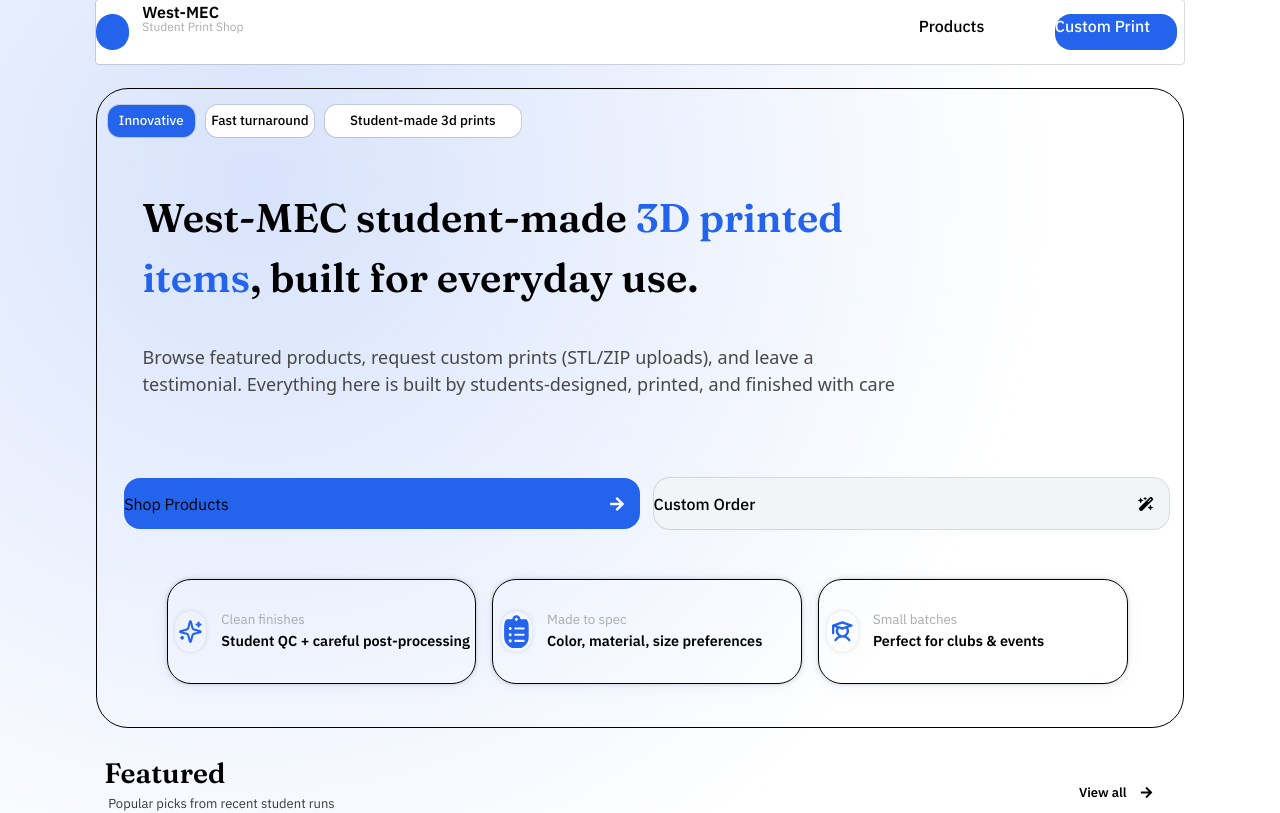
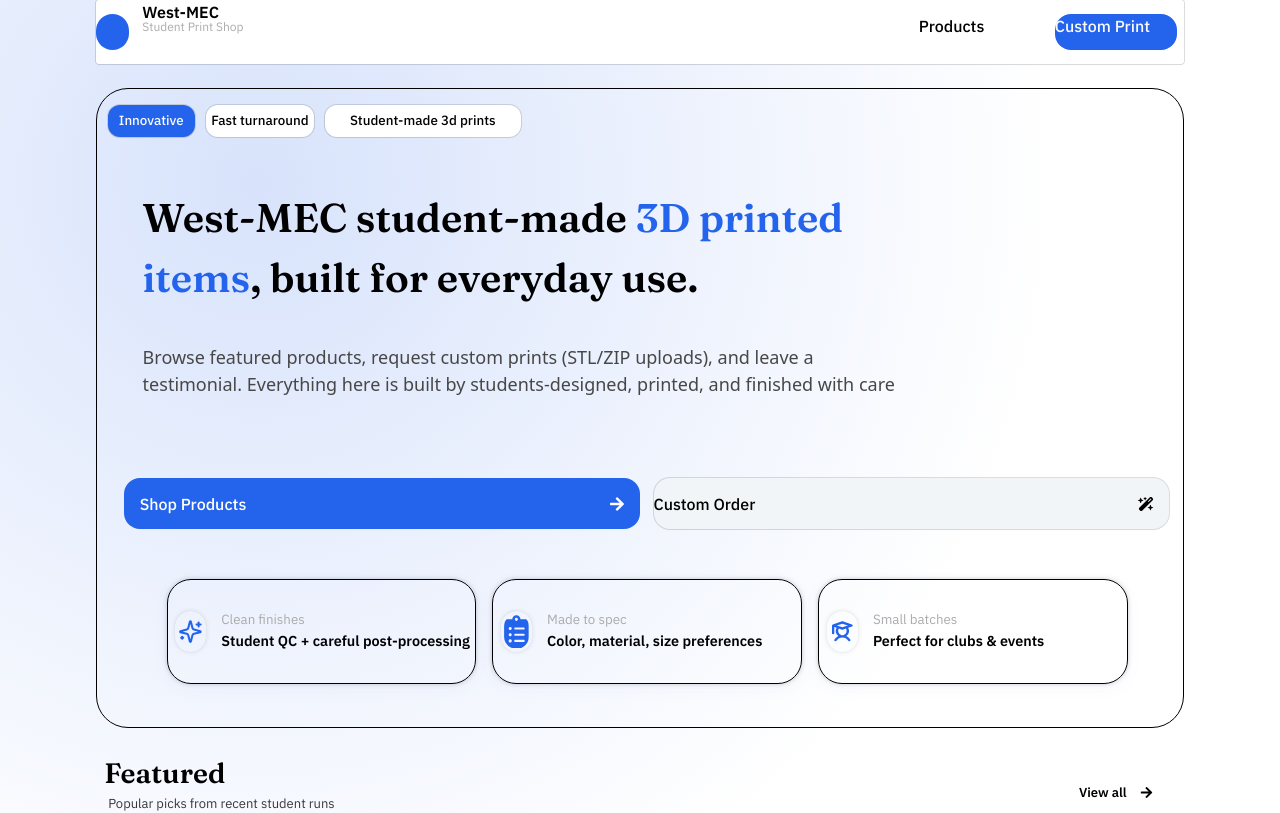
Before and after one commit to Bobbythecoder2034/student-store, a React (Create React App) app in the folder client/: page / in a window 1280 px wide. Shown: the top 813 px of the page. Built offline with nearby package versions, Linux system fonts and the light colour scheme; no server answers.

Commit message:
changes in filter and html
changing the filter system from ===, to a regex expression.

add a p tag to the shop products button

```diff
--- a/client/src/components/List.jsx
+++ b/client/src/components/List.jsx
@@ -30,7 +30,7 @@
                                 />)
 
 
-                        }): typeof(filters)===String?products.filter((product)=>{product.category === filters}).map((product) => {
+                        }): typeof(filters)===String?products.filter((product)=> product.category.match(new RegExp(search, 'i')) !== null).map((product) => {
 
                                 // console.log(product)
 
--- a/client/src/pages/Home.jsx
+++ b/client/src/pages/Home.jsx
@@ -60,7 +60,7 @@
             students-designed, printed, and finished with care
           </p>
           <NavLink className="shop-products" to={'/products'}>
-            Shop Products <FaArrowRight></FaArrowRight>
+            <p>Shop Products </p> <FaArrowRight></FaArrowRight>
           </NavLink>
           <NavLink to={'/custom-order'} className="shop-custom">
           {/* <div className="shop-custom"> */}
--- a/client/src/pages/Products.jsx
+++ b/client/src/pages/Products.jsx
@@ -40,6 +40,7 @@
                 <input placeholder='search' value={search} onChange={handleSearch}/>
                 <br />
                 <select name="sort" onChange={handleFilter} >
+                    <option value={null}>none</option>
                     <option value="miniatures">miniatures</option>
                     <option value="prototypes">prototypes</option>
                     <option value="functional-parts">functional parts</option>
```
